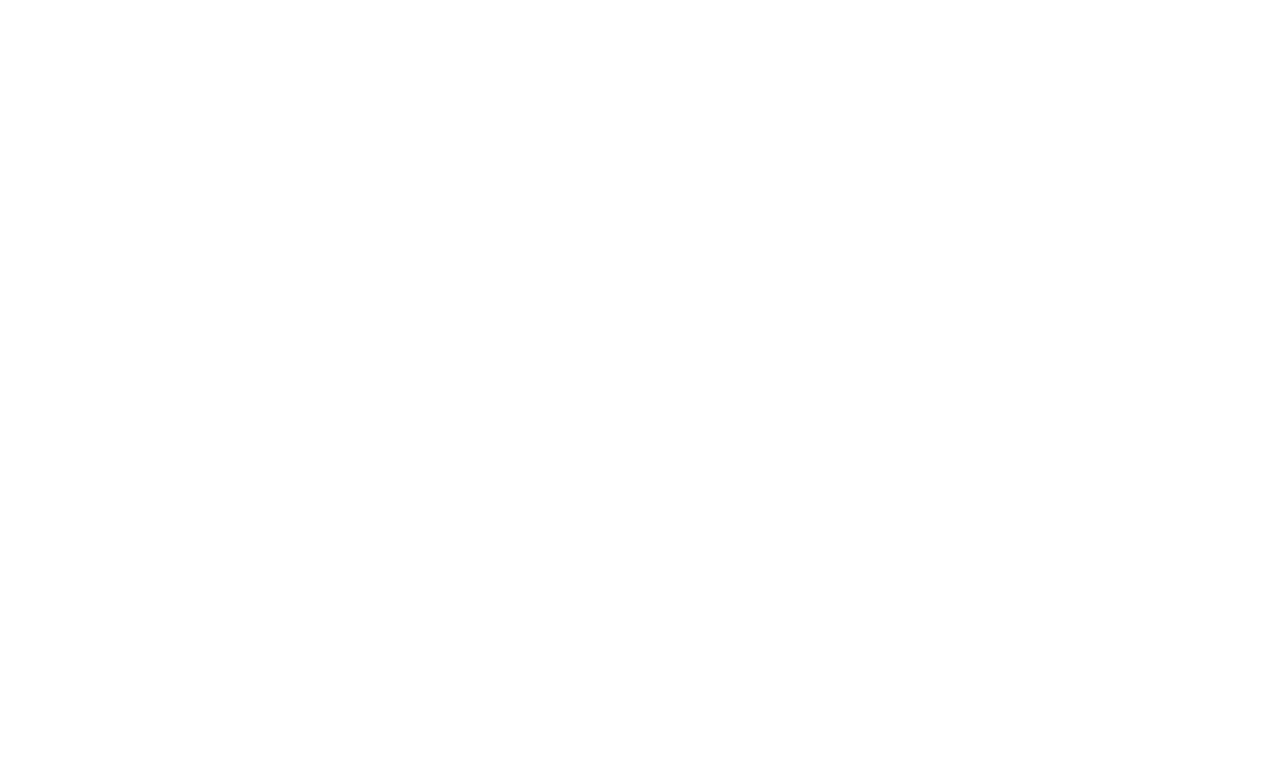
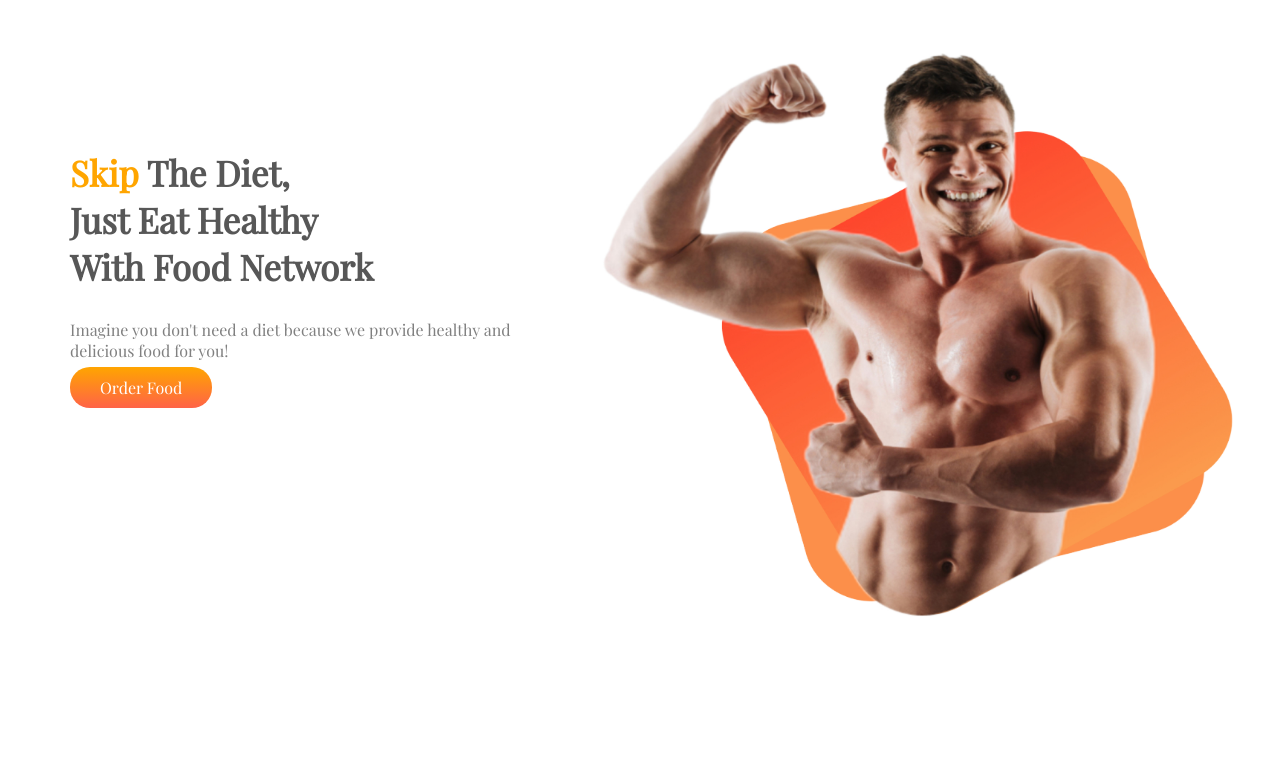
Before and after one commit to taslimahmed313/eat-healthy, a plain HTML site: page index.html in a window 1280 px wide. Drawn offline with nearby package versions, Linux system fonts and the light colour scheme.

Commit message:
image added

```diff
--- a/index.html
+++ b/index.html
@@ -5,6 +5,30 @@
     <meta http-equiv="X-UA-Compatible" content="IE=edge" />
     <meta name="viewport" content="width=device-width, initial-scale=1.0" />
     <title>Eat-Healthy</title>
+    <link rel="preconnect" href="https://fonts.googleapis.com" />
+    <link rel="preconnect" href="https://fonts.gstatic.com" crossorigin />
+    <link
+      href="https://fonts.googleapis.com/css2?family=Playfair+Display&display=swap"
+      rel="stylesheet"
+    />
+    <link rel="stylesheet" href="style.css" />
   </head>
-  <body></body>
+  <body>
+    <section>
+      <div class="first-style">
+        <h1>
+          <span>Skip</span> The Diet,<br />Just Eat Healthy <br />With Food
+          Network
+        </h1>
+        <p>
+          Imagine you don't need a diet because we provide healthy and delicious
+          food for you!
+        </p>
+        <a class="link-button" href="#">Order Food</a>
+      </div>
+      <div class="fit-hero">
+        <img src="images/male/fit-body.jpg" alt="fit body" />
+      </div>
+    </section>
+  </body>
 </html>
--- a/style.css
+++ b/style.css
@@ -0,0 +1,34 @@
+body {
+  margin: 0;
+  font-family: "Playfair Display", serif;
+}
+section {
+  display: flex;
+}
+.first-style {
+  width: 100%;
+  margin-left: 20px;
+  margin-top: 120px;
+  padding-left: 50px;
+}
+.first-style h1 {
+  font-size: 35px;
+  color: #575757;
+}
+span {
+  color: orange;
+}
+.first-style p {
+  color: gray;
+}
+.link-button {
+  color: white;
+  background-image: linear-gradient(orange, tomato);
+  padding: 10px 30px;
+  text-decoration: none;
+  border-radius: 20px;
+}
+.fit-hero img {
+  width: 100%;
+  margin-top: 30px;
+}
```
